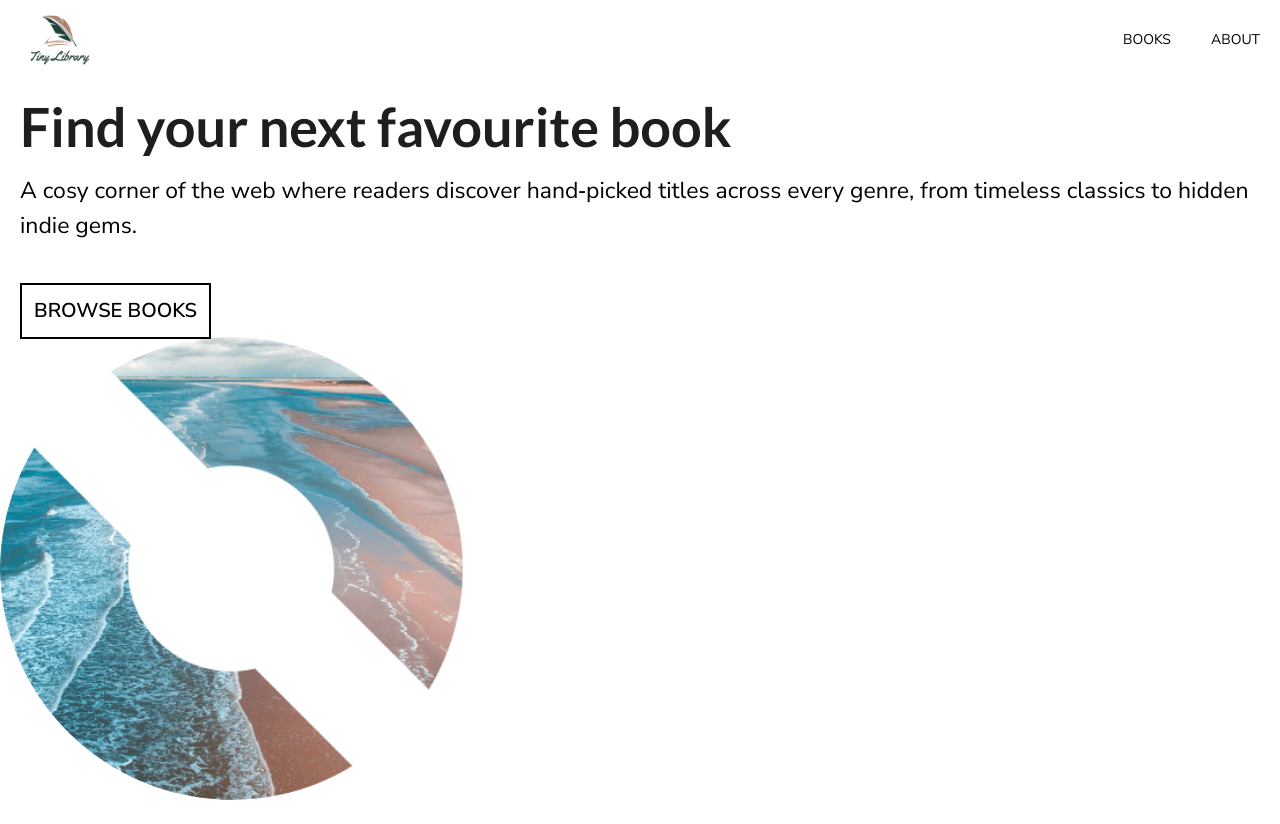
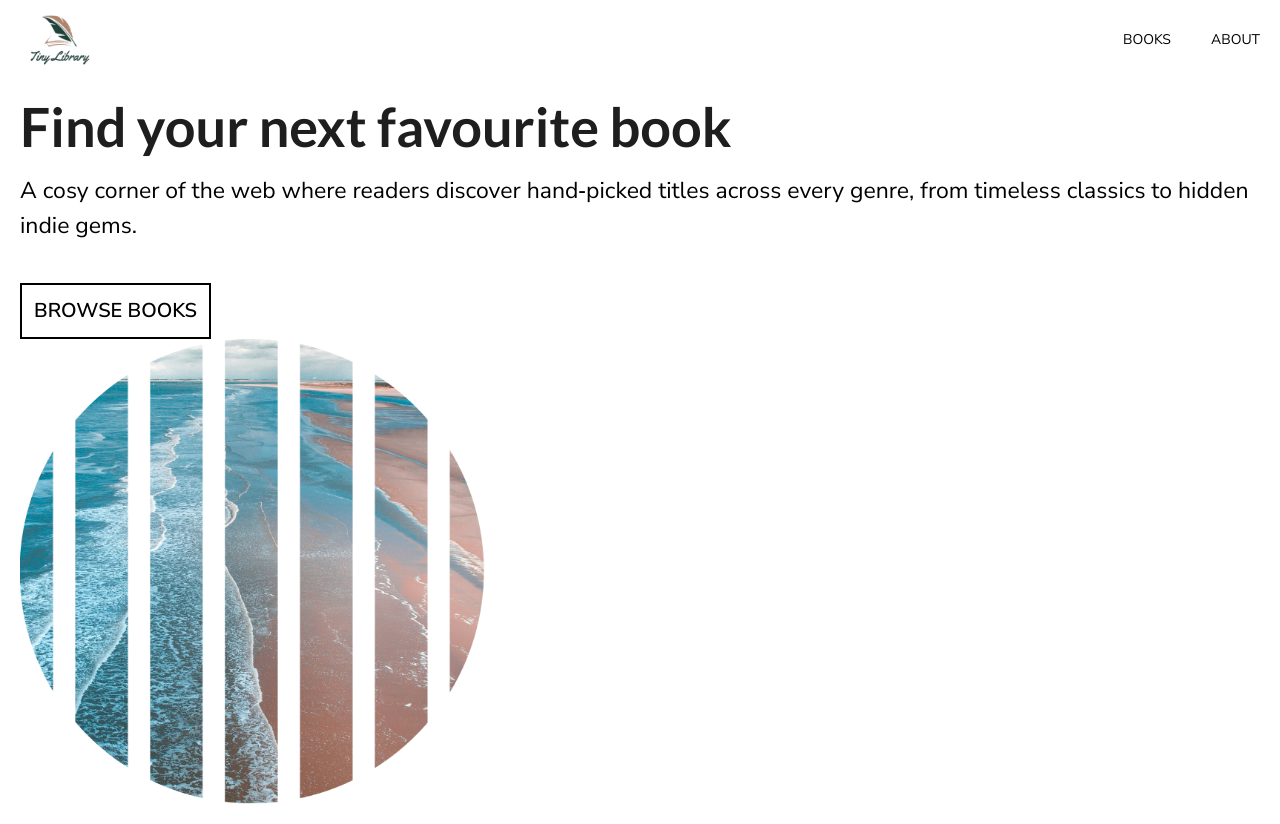
Before and after one commit to DracFiendMG/tiny-library, a Next.js app: page / in a window 1280 px wide. Before the commit the page ends 800 px from the top, so only its background shows below. Built offline with nearby package versions, Linux system fonts and the light colour scheme.

Commit message:
refactor: update layout and Home component to improve responsiveness and structure

```diff
--- a/app/layout.tsx
+++ b/app/layout.tsx
@@ -16,7 +16,7 @@ export default function RootLayout({
   return (
     <html lang="en">
       <body
-        className={`${nunitoSans.className}`}
+        className={`${nunitoSans.className} max-w-[1440px] mx-auto`}
       >
         <Header />
         {children}
--- a/app/page.tsx
+++ b/app/page.tsx
@@ -22,7 +22,12 @@ export default function Home() {
       <h1 className={`text-[54px]/[100%] font-bold text-[#1E1E1E] ${lato.className}`}>Find your next favourite book</h1>
       <p className="mt-5 mb-10 text-[23px]">A cosy corner of the web where readers discover hand‑picked titles across every genre, from timeless classics to hidden indie gems.</p>
       <button className="text-xl font-semibold uppercase border-[2px] border-black-900 p-3">Browse Books</button>
-      <Image style={imageStyle} src="/hero-image-home.png" width={465} height={465} alt="Beach Image" />
+      <div className="md:hidden">
+        <Image style={imageStyle} src="/hero-image-home.png" width={465} height={465} alt="Beach Image" />
+      </div>
+      <div className="hidden md:block">
+        <Image src="/hero-image.png" width={465} height={465} alt="Beach Image" />
+      </div>
       {/* <div className="fixed w-50 h-50 bg-white rounded-[50%] top-1/2 left-1/2 transform -translate-x-1/2 translate-y-1/2"></div> */}
     </div>
   );
```
